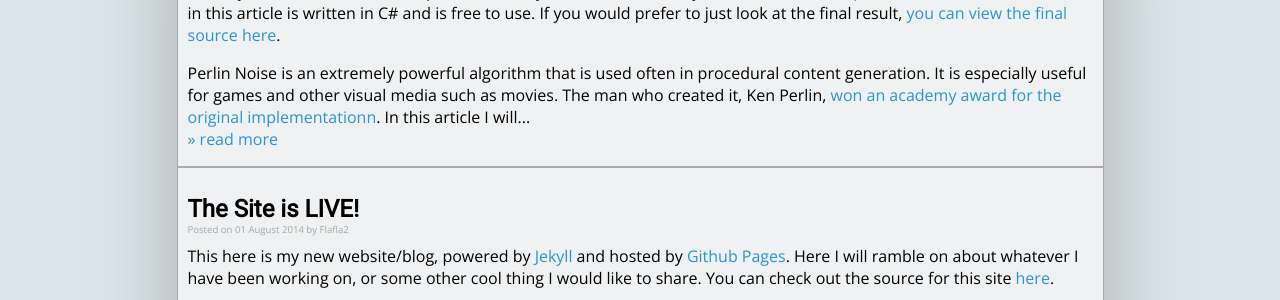
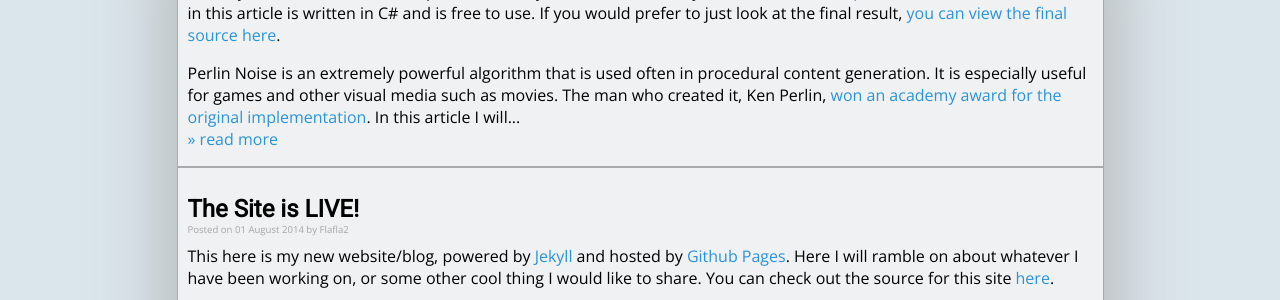
Before and after one commit to Flafla2/flafla2.github.io, a Jekyll site: the page built from index.html, in a window 1280 px wide. Shown: the part 146-446 px from the top of the page. Built offline with Jekyll 4.4.1, drawn with Linux system fonts in a browser that asks for light colours; nearby versions of some CDN libraries; the list of posts is cut into pages by our own code.

Commit message:
Spelling Fixes

```diff
--- a/_posts/2014-08-09-perlinnoise.md
+++ b/_posts/2014-08-09-perlinnoise.md
@@ -4,7 +4,7 @@ title: Understanding Perlin Noise
 
 The objective of this article is to present an easy-to-understand analysis of Ken Perlin\'s [Improved Perlin Noise](http://mrl.nyu.edu/~perlin/noise/).  The code in this article is written in C# and is free to use.  If you would prefer to just look at the final result, [you can view the final source here](https://gist.github.com/Flafla2/f0260a861be0ebdeef76).
 
-Perlin Noise is an extremely powerful algorithm that is used often in procedural content generation.  It is especially useful for games and other visual media such as movies.  The man who created it, Ken Perlin, [won an academy award for the original implementationn](http://mrl.nyu.edu/~perlin/doc/oscar.html).  In this article I will be exploring his [Improved Perlin Noise](http://mrl.nyu.edu/~perlin/noise/), published in 2002.
+Perlin Noise is an extremely powerful algorithm that is used often in procedural content generation.  It is especially useful for games and other visual media such as movies.  The man who created it, Ken Perlin, [won an academy award for the original implementation](http://mrl.nyu.edu/~perlin/doc/oscar.html).  In this article I will be exploring his [Improved Perlin Noise](http://mrl.nyu.edu/~perlin/noise/), published in 2002.
 
 In game development, Perlin Noise can be used for any sort of wave-like, undulating material or texture.  For example, it could be used for procedural terrain (*Minecraft*, for example uses Perlin Noise for its terrain generation), fire effects, water, and clouds.  These effects mostly represent Perlin noise in the 2<sup>nd</sup> and 3<sup>rd</sup> dimensions, but it can be extended into the 4<sup>th</sup> dimension rather trivially.  Additionally Perlin Noise can be used in only 1 dimension for purposes such as side-scrolling terrain(such as in *Terraria* or *Starbound*) or to create the illusion of handwritten lines.
 
@@ -121,11 +121,11 @@ Logically, that\'s it!  We now have all of the components needed to generate Per
 Code Implementation
 -------------------
 
-Once again, this code is written in C#.  The code is a slightly modified version of [Ken Perlin\'s Java Implementationn](http://mrl.nyu.edu/~perlin/noise/).  It was modified for additional clarity and deobfuscation, as well as adding the ability to repeat (tile) noise.  The code is of course entirely free to use (considering I didn\'t really write it in the first place - Ken Perlin did!).
+Once again, this code is written in C#.  The code is a slightly modified version of [Ken Perlin\'s Java Implementation](http://mrl.nyu.edu/~perlin/noise/).  It was modified for additional clarity and deobfuscation, as well as adding the ability to repeat (tile) noise.  The code is of course entirely free to use (considering I didn\'t really write it in the first place - Ken Perlin did!).
 
 ###Setting Up
 
-The first thing we need to do is set up our permutation table, or the <code>p[]</code> array for short.  This is simply a length 256 array of random values from 1 - 255 inclusive.  We also repeat this array (for a total size of 512) to avoid buffer overflow later on:
+The first thing we need to do is set up our permutation table, or the <code>p[]</code> array for short.  This is simply a length 256 array of random values from 0 - 255 inclusive.  We also repeat this array (for a total size of 512) to avoid buffer overflow later on:
 
 {% highlight csharp %}
 private static readonly int[] permutation = { 151,160,137,91,90,15,                 // Hash lookup table as defined by Ken Perlin.  This is a randomly
```
Also changed, not shown: other parts of _posts/2014-08-09-perlinnoise.md (+1 -1 lines).
